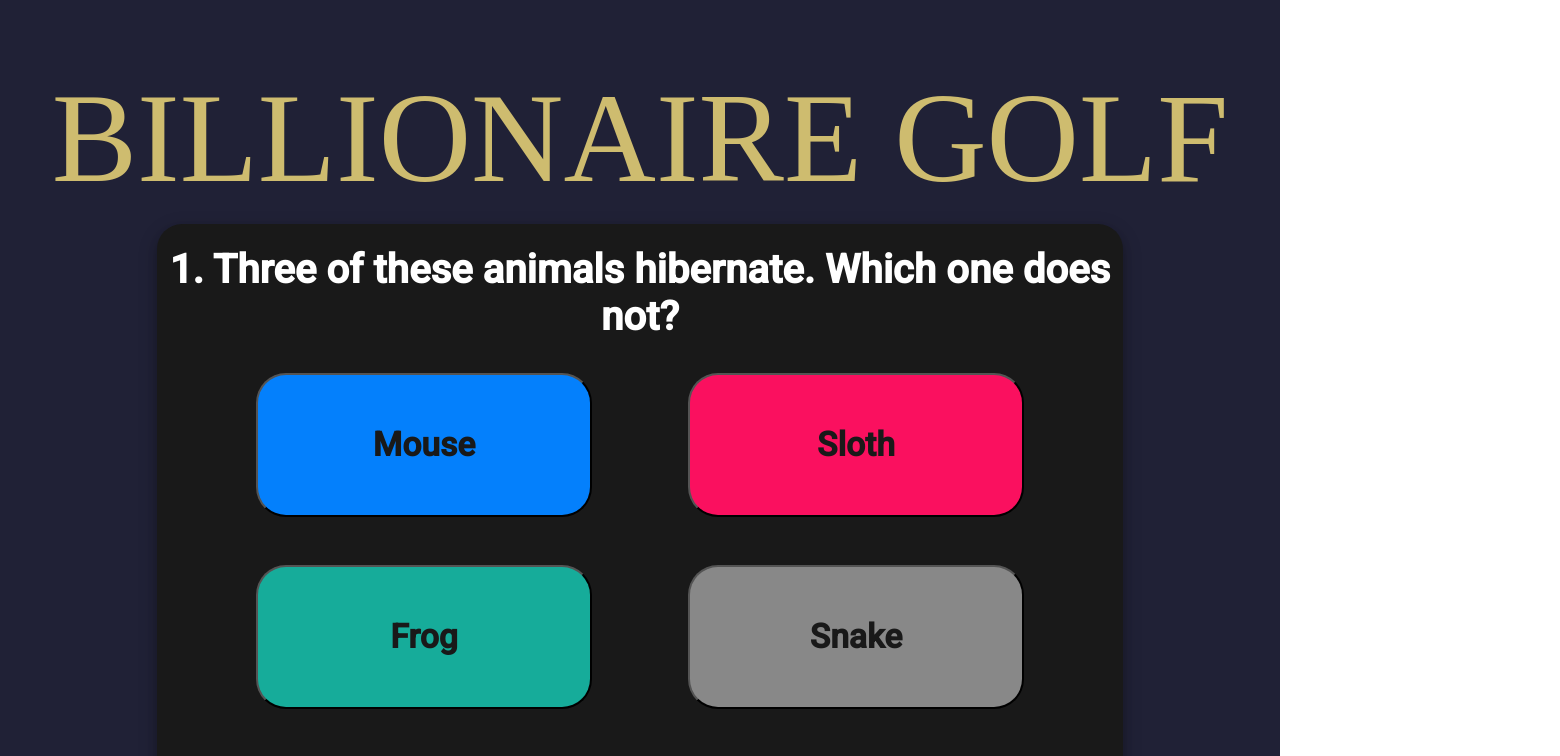
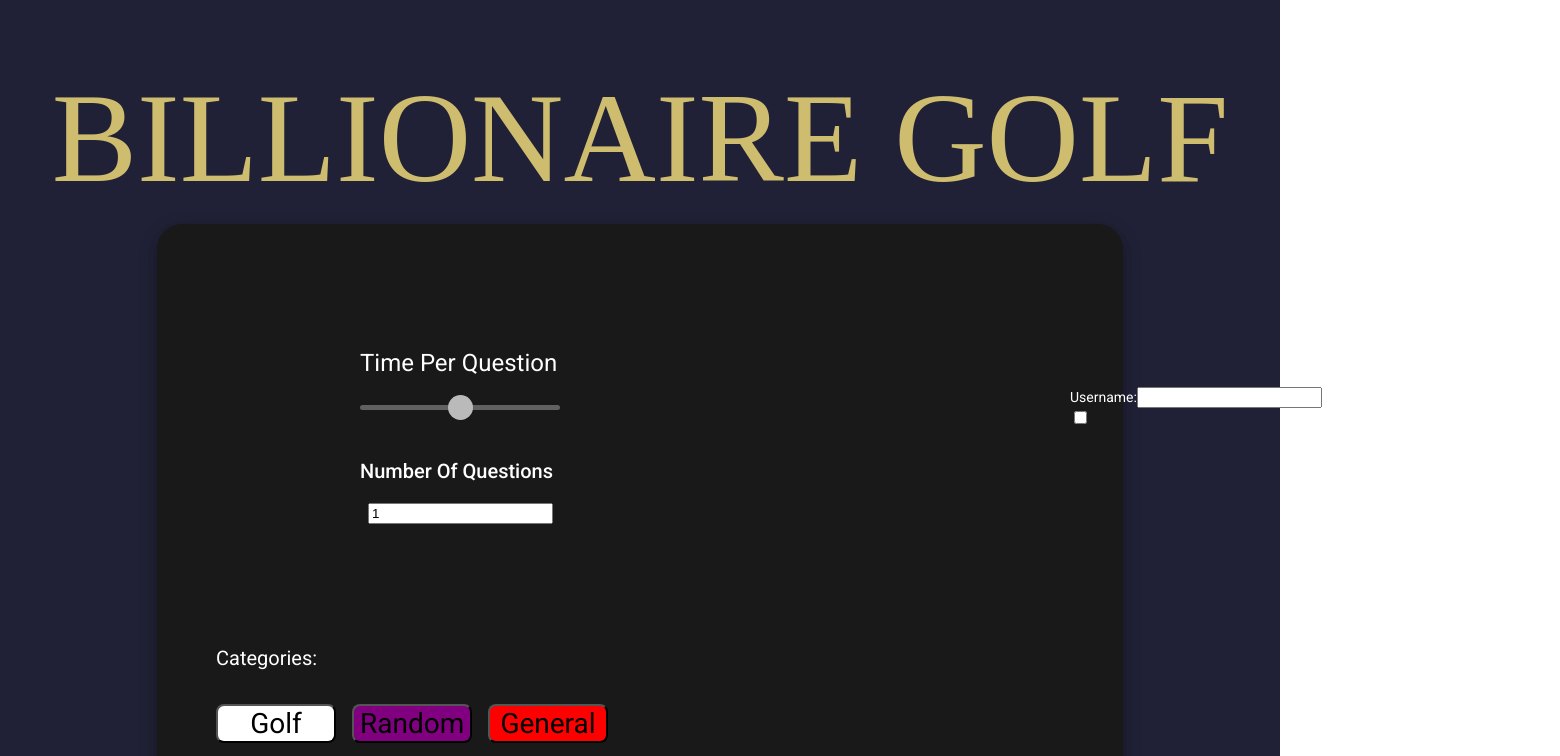
Before and after one commit to LachlanDow/Industry_Proj_Team5, an Angular app in the folder Front-end/become-billionaire/: page / in a window 1280 px wide. Both pictures are taken after a click on the button "Join Game". Shown: the top 756 px of the page, 1560 px wide, since content can reach past the window. Built offline with nearby package versions, Linux system fonts and the light colour scheme; a web font is replaced by a local one.

Commit message:
Update app.component.html

```diff
--- a/Front-end/become-billionaire/src/app/app.component.html
+++ b/Front-end/become-billionaire/src/app/app.component.html
@@ -3,9 +3,9 @@
 
 <body class="body">
     <p class="title">BILLIONAIRE GOLF</p>
-    <div class="options" *ngIf="!display && !displaySettings && !displayInstructions">
+    <div class="options" *ngIf="!display && !displaySettings && !displayInstructions && !displayHost">
         <button type="button" class="btn play" (click)="onPress()">Play!</button>
-        <button type="button" class="btn join" (click)="onPress()">Join Game</button>
+        <button type="button" class="btn join" (click)="onHostPress()">Join Game</button>
 
         <button type="button" class="btn leaderboard" (click)="onLeaderboardPress()">Leaderboard</button>
         <button type="button" class="btn instructions" (click)="onInstructionsPress()">Instructions</button>
@@ -23,4 +23,7 @@
     <div class="options " *ngIf="displayLeaderboard">
         <app-leaderboard></app-leaderboard>
     </div>
+    <div class="options " *ngIf="displayHost">
+        <app-host-setting></app-host-setting>
+    </div>
 </body>
```
